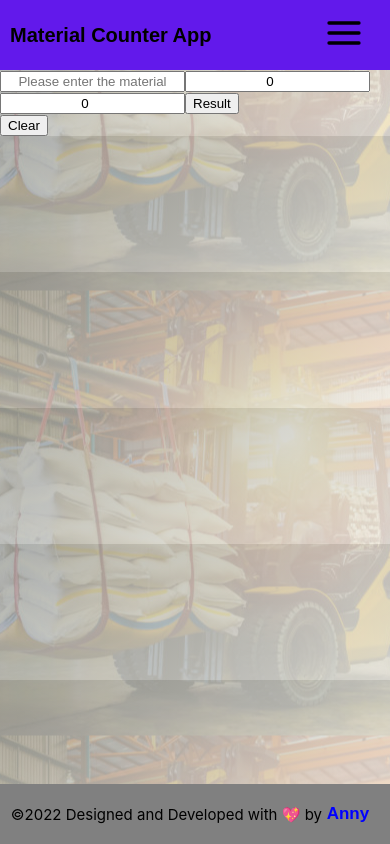
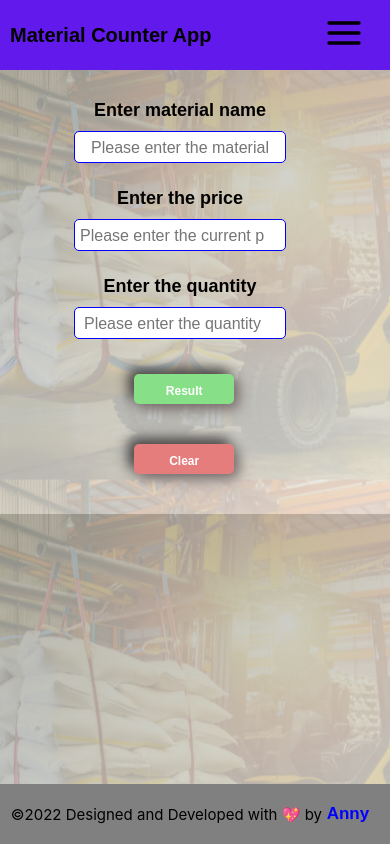
Before and after one commit to Anny85-code/material-counter, a React (Create React App) app: page /calculator in a window 390 px wide. Built offline with nearby package versions, Linux system fonts and the light colour scheme.

Commit message:
:art: Calculator
Update calculator mobile

```diff
--- a/src/calculator/Calculator.css
+++ b/src/calculator/Calculator.css
@@ -1,3 +1,16 @@
 #display{
   display: none;
+  font-size: 20px;
+  font-family: 'Gumela', sans-serif;
+  font-weight: bold;
+  color: rgb(28, 28, 145);
 }
+
+.cal-form{
+  display: flex;
+  flex-direction: column;
+}
+
+.d{
+  background: rgb(230, 125, 125);
+}
--- a/src/calculator/Calculator.jsx
+++ b/src/calculator/Calculator.jsx
@@ -3,9 +3,9 @@ import './Calculator.css';
 
 const Calculator = () => {
   const [material, setMaterial] = useState('');
-  const [price, setPrice] = useState(0);
-  const [qty, setQuantity] = useState(0);
-  const [result, setResult] = useState(0);
+  const [price, setPrice] = useState('');
+  const [qty, setQuantity] = useState('');
+  const [result, setResult] = useState('');
 
   const calculator = (e) => {
     e.preventDefault();
@@ -18,11 +18,16 @@ const Calculator = () => {
     setPrice(0);
     setQuantity(0);
     setMaterial('');
+    document.getElementById('display').style.display = 'none';
   };
 
   return (
-    <div>
+    <div className="main-container">
       <form action="">
+        <div className="form-group">
+          <label htmlFor="material">
+            <div className="span-div cal-form">
+              <span className="first-span">Enter material name</span>
               <input
                 type="text"
                 className="form-control"
@@ -33,6 +38,11 @@ const Calculator = () => {
                 value={material}
                 onChange={(e) => setMaterial(e.target.value)}
               />
+            </div>
+          </label>
+          <label htmlFor="price">
+            <div className="span-div cal-form">
+              <span className="first-span">Enter the price</span>
               <input
                 type="number"
                 className="form-control"
@@ -43,6 +53,11 @@ const Calculator = () => {
                 value={price}
                 onChange={(e) => setPrice(e.target.value)}
               />
+            </div>
+          </label>
+          <label htmlFor="qty">
+            <div className="span-div cal-form">
+              <span className="first-span">Enter the quantity</span>
               <input
                 type="number"
                 className="form-control"
@@ -53,12 +68,22 @@ const Calculator = () => {
                 value={qty}
                 onChange={(e) => setQuantity(e.target.value)}
               />
-
-        <button type="submit" onClick={calculator}>Result</button>
+            </div>
+          </label>
+          <div className="btn-div">
+            <button type="submit" onClick={calculator} className="list-btn">
+              Result
+            </button>
+            <button type="button" onClick={clearResult} className="list-btn d">
+              Clear
+            </button>
+          </div>
+        </div>
       </form>
 
-      <p id='display'>The current price of {material} is {result} Naira</p>
-      <button type="button" onClick={clearResult}>Clear</button>
+      <p id="display">
+        The current price of {material} is {result} Naira
+      </p>
     </div>
   );
 };
--- a/src/homePage/HomePage.css
+++ b/src/homePage/HomePage.css
@@ -34,6 +34,7 @@
   border: 1px solid blue;
   outline: none;
   padding: 5px;
+  font-size: 18px;
 }
 
 .span-div > input::placeholder {
@@ -63,7 +64,24 @@
     margin: 20px;
   }
 
+  .add-item-btn {
+    width: 120px;
+    height: 40px;
+    font-size: 15px;
+  }
+
+  .span-div {
+    margin: 15px;
+  }
+
+  .first-span {
+    margin: 10px;
+    font-size: 18px;
+  }
+
   .span-div > input {
-    margin-left: -10%;
+    width: 200px;
+    height: 20px;
+    font-size: 15px;
   }
 }
--- a/src/list/List.css
+++ b/src/list/List.css
@@ -26,7 +26,6 @@
 
 .custrans-name1 > p {
   margin: 0;
-  /* padding: 0; */
 }
 
 .columns {
@@ -37,7 +36,6 @@
 }
 
 #col {
-  /* margin-top: 20px; */
   border-bottom: 2px solid crimson;
 }
 
@@ -54,7 +52,7 @@
   background-color: rgb(243, 152, 152);
 }
 
-ul {
+#p-child {
   margin: 0;
   padding: 0;
 }
--- a/src/list/List.jsx
+++ b/src/list/List.jsx
@@ -53,7 +53,7 @@ const List = () => {
           <button className="list-btn">Add Item</button>
         </NavLink>
         <NavLink to="/">
-          <button  className="list-btn" onClick={clearItems}>
+          <button  className="list-btn d" onClick={clearItems}>
             Clear
           </button>
         </NavLink>
```
Lines whose indentation alone changed are shown as unchanged.
